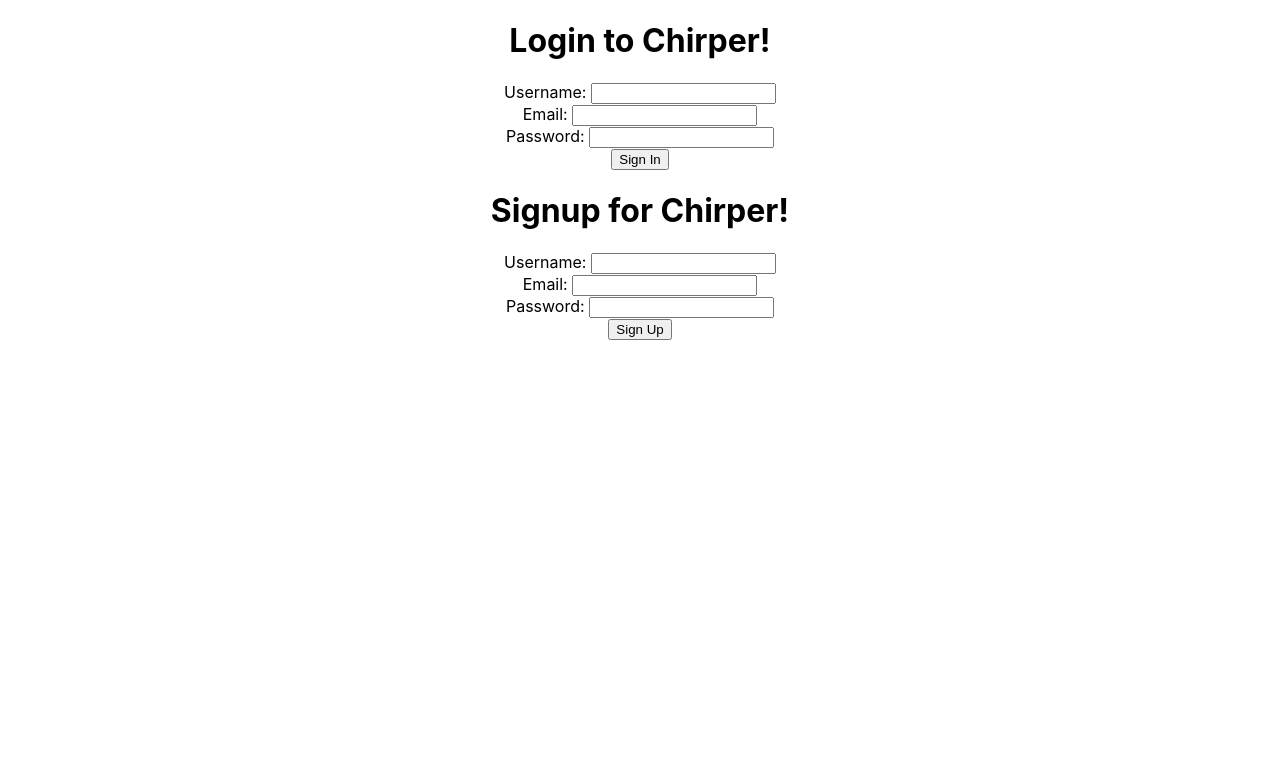
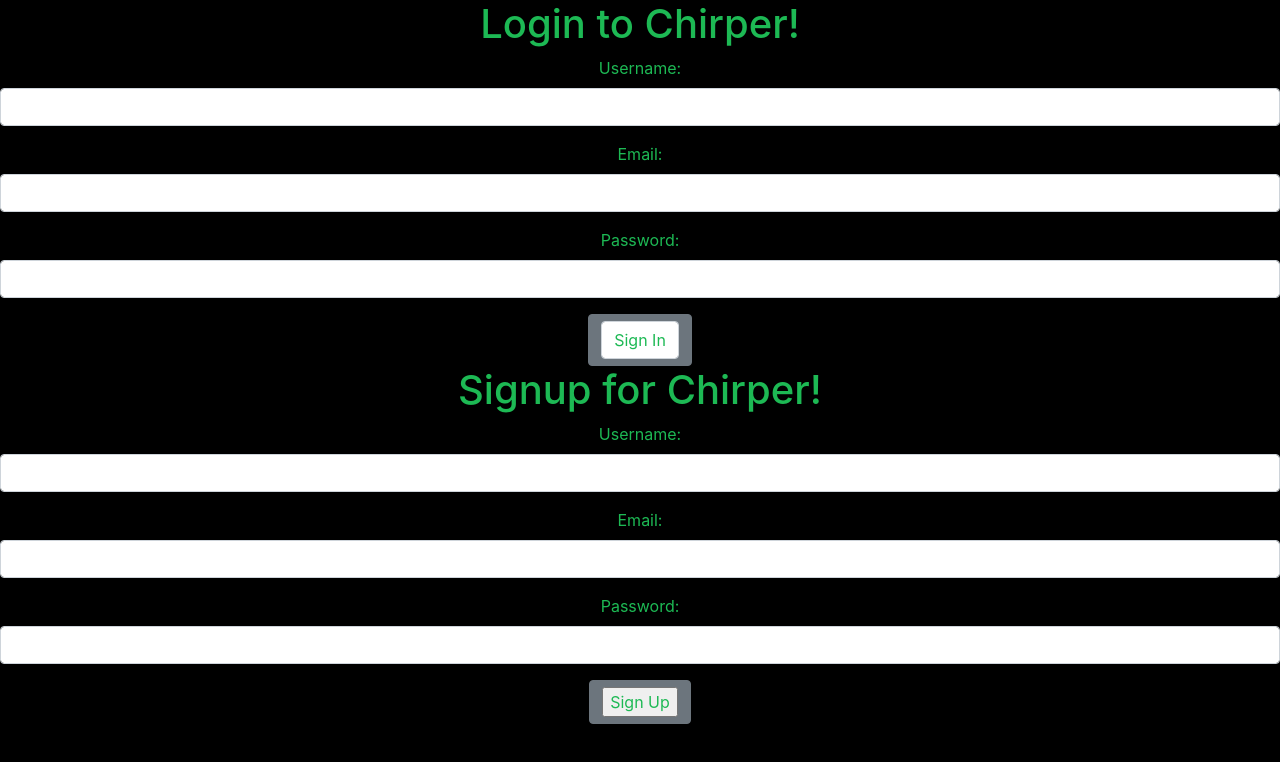
Before and after one commit to bubbagump2020/chirper-frontend, a React (Create React App) app: page / in a window 1280 px wide. Shown: the top 762 px of the page. Built offline with nearby package versions, Linux system fonts and the light colour scheme.

Commit message:
chase n emily miller

```diff
--- a/src/App.js
+++ b/src/App.js
@@ -3,8 +3,10 @@ import { BrowserRouter, Route } from 'react-router-dom'
 import {Login} from './components/Login'
 import {UserShow} from './components/UserShow'
 
+
 const headerStyle ={
-  textAlign: "center"
+  textAlign: "center",
+  backgroundColor: "black"
 }
 
 class App extends React.Component{
--- /dev/null
+++ b/src/Login.css
@@ -0,0 +1,3 @@
+.banner {
+    font-color: red;
+  }
--- a/src/components/Login.js
+++ b/src/components/Login.js
@@ -1,4 +1,5 @@
 import React, { useState } from 'react'
+import { Button, Form, FormGroup, Label, Input, FormText, Col } from 'reactstrap';
 
 export function Login(props) {
 
@@ -54,40 +55,40 @@ export function Login(props) {
 	return(
 		<div>
 			<div>
-				<form onSubmit={loginUser}>
-					<h1>Login to Chirper!</h1>
-					<div>
-						<label>Username: </label>
-						<input type="text" value={user.username} onChange={e => changeUser({ ...user, username: e.target.value})} />
-					</div>
-					<div>
-						<label>Email: </label>
-						<input type="text" value={user.name} onChange={e => changeUser({ ...user, email: e.target.value})} />
-					</div>
-					<div>
-						<label>Password: </label>
-						<input type="password" value={user.password} onChange={e => changeUser({ ...user, password: e.target.value})} />
-					</div>
-					<input type="submit" value="Sign In" />
-				</form>
+				<Form onSubmit={loginUser} className="form1">
+					<h1 style={{color: "#1DB954"}}>Login to Chirper!</h1>
+					<FormGroup>
+						<Label style={{color: "#1DB954", display: "inline-block", width: "140px", textAlign: "center" }}>Username: </Label>
+						<Input type="text" value={user.username} onChange={e => changeUser({ ...user, username: e.target.value})} />
+					</FormGroup>
+					<FormGroup>
+						<Label style={{color: "#1DB954"}}>Email: </Label>
+						<Input type="text" value={user.name} onChange={e => changeUser({ ...user, email: e.target.value})} />
+					</FormGroup>
+					<FormGroup>
+						<Label style={{color: "#1DB954"}}>Password: </Label>
+						<Input type="password" value={user.password} onChange={e => changeUser({ ...user, password: e.target.value})} />
+					</FormGroup>
+					<Button><Input style={{color: "#1DB954"}} type="submit" value="Sign In"/></Button>
+				</Form>
 			</div>
 			<div>
-				<form onSubmit={createUser}>
-					<h1>Signup for Chirper!</h1>
-					<div>
-						<label>Username: </label>
-						<input type="text" value={newUser.username} onChange={e => changeNewUser({ ...newUser, username: e.target.value })} />
-					</div>
-					<div>
-						<label>Email: </label>
-						<input type="text" value={newUser.email} onChange={e => changeNewUser({ ...newUser, email: e.target.value})} />
-					</div>
-					<div>
-						<label>Password: </label>
-						<input type="password" value={newUser.password} onChange={e => changeNewUser({ ...newUser, password: e.target.value})} />
-					</div>
-					<input type="submit" value="Sign Up" />
-				</form>
+				<Form onSubmit={createUser} className="form2">
+					<h1 style={{color: "#1DB954"}}>Signup for Chirper!</h1>
+					<FormGroup>
+						<Label style={{color: "#1DB954"}} >Username: </Label>
+						<Input type="text" value={newUser.username} onChange={e => changeNewUser({ ...newUser, username: e.target.value })} />
+					</FormGroup>
+					<FormGroup>
+						<Label style={{color: "#1DB954"}}>Email: </Label>
+						<Input style={{color: "#1DB954"}} type="text" value={newUser.email} onChange={e => changeNewUser({ ...newUser, email: e.target.value})} />
+					</FormGroup>
+					<FormGroup>
+						<Label style={{color: "#1DB954"}}>Password: </Label>
+						<Input type="password" value={newUser.password} onChange={e => changeNewUser({ ...newUser, password: e.target.value})} />
+					</FormGroup>
+					<Button><input style={{color: "#1DB954"}} type="submit" value="Sign Up" /></Button>
+				</Form>
 			</div>
 
 		</div>
--- a/src/components/SongPlayer.js
+++ b/src/components/SongPlayer.js
@@ -8,7 +8,7 @@ class SongPlayer extends React.Component{
 
     render(){
         return(
-            <h4>This is the SongPlayer component</h4>
+            <h4></h4>
         )
     }
 
--- a/src/components/UserShow.js
+++ b/src/components/UserShow.js
@@ -44,12 +44,12 @@ export class UserShow extends React.Component {
             return <h1>Loading...</h1>
         }
         return(
-            <div>
+            <div style={{color: "#1DB954"}}>
                 <h1>Welcome Back {this.state.user.username}!</h1>
                 <ReviewForm userID={this.state.user.id} addReview={this.addReviewToCollection} />
                 <SongPlayer />
                 <ReviewCollection reviews={this.state.reviews}/>
-                <Link to="/">Logout</Link>
+                <Link to="/" style={{color: "#1DB954"}}>Logout</Link>
             </div>
         )
     }
--- a/src/index.js
+++ b/src/index.js
@@ -3,8 +3,9 @@ import ReactDOM from 'react-dom';
 import './index.css';
 import App from './App';
 import * as serviceWorker from './serviceWorker';
+import 'bootstrap/dist/css/bootstrap.css';
 
-ReactDOM.render(<App className="App"/>, document.getElementById('root'));
+ReactDOM.render(<div style={{backgroundColor: "black", height: "100vh"}}><App  className="App"/></div>, document.getElementById('root'));
 
 // If you want your app to work offline and load faster, you can change
 // unregister() to register() below. Note this comes with some pitfalls.
```
Also changed, not shown: package.json (+5 -3 lines), 1 other file (tests, documents, lock files or other folders).
